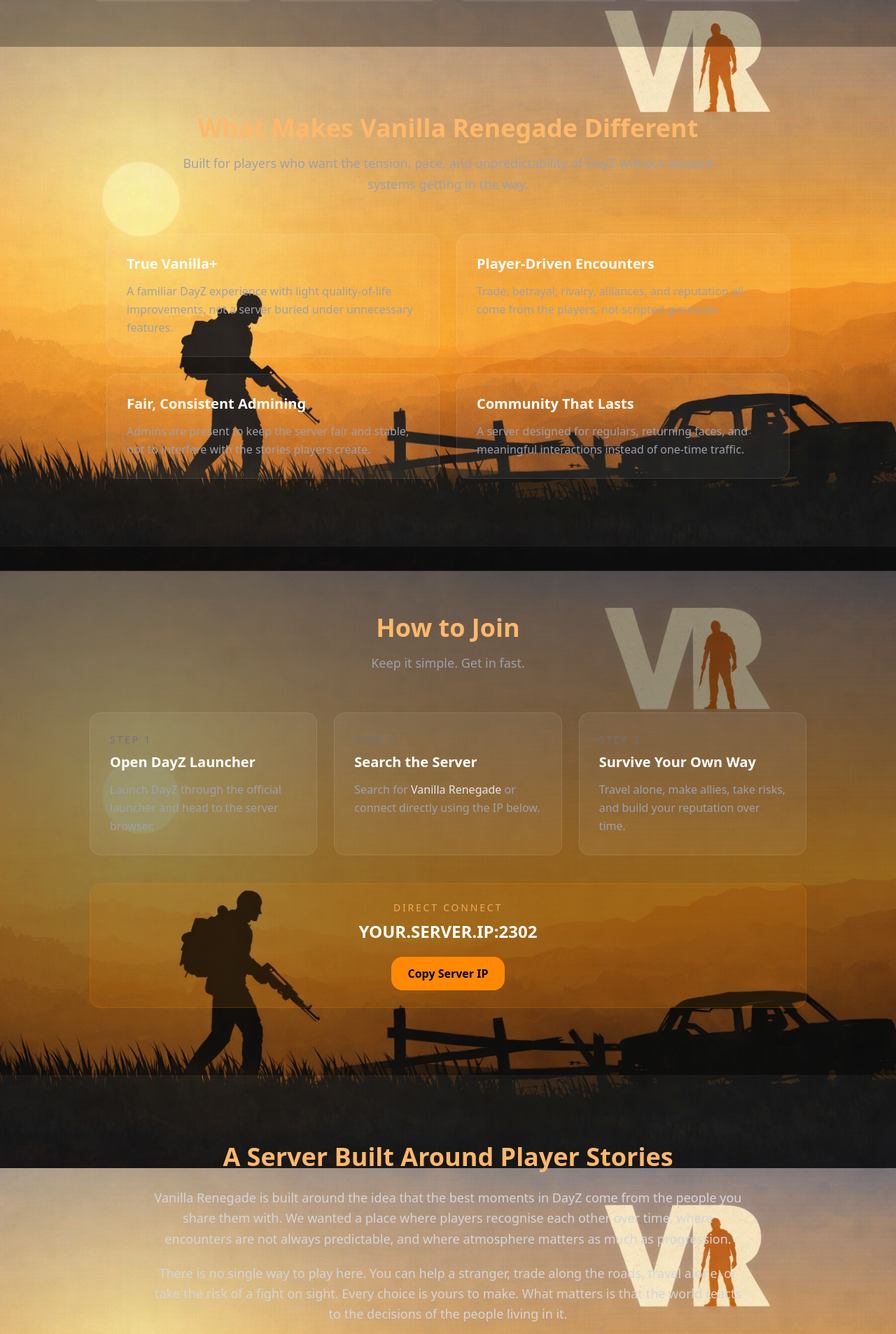
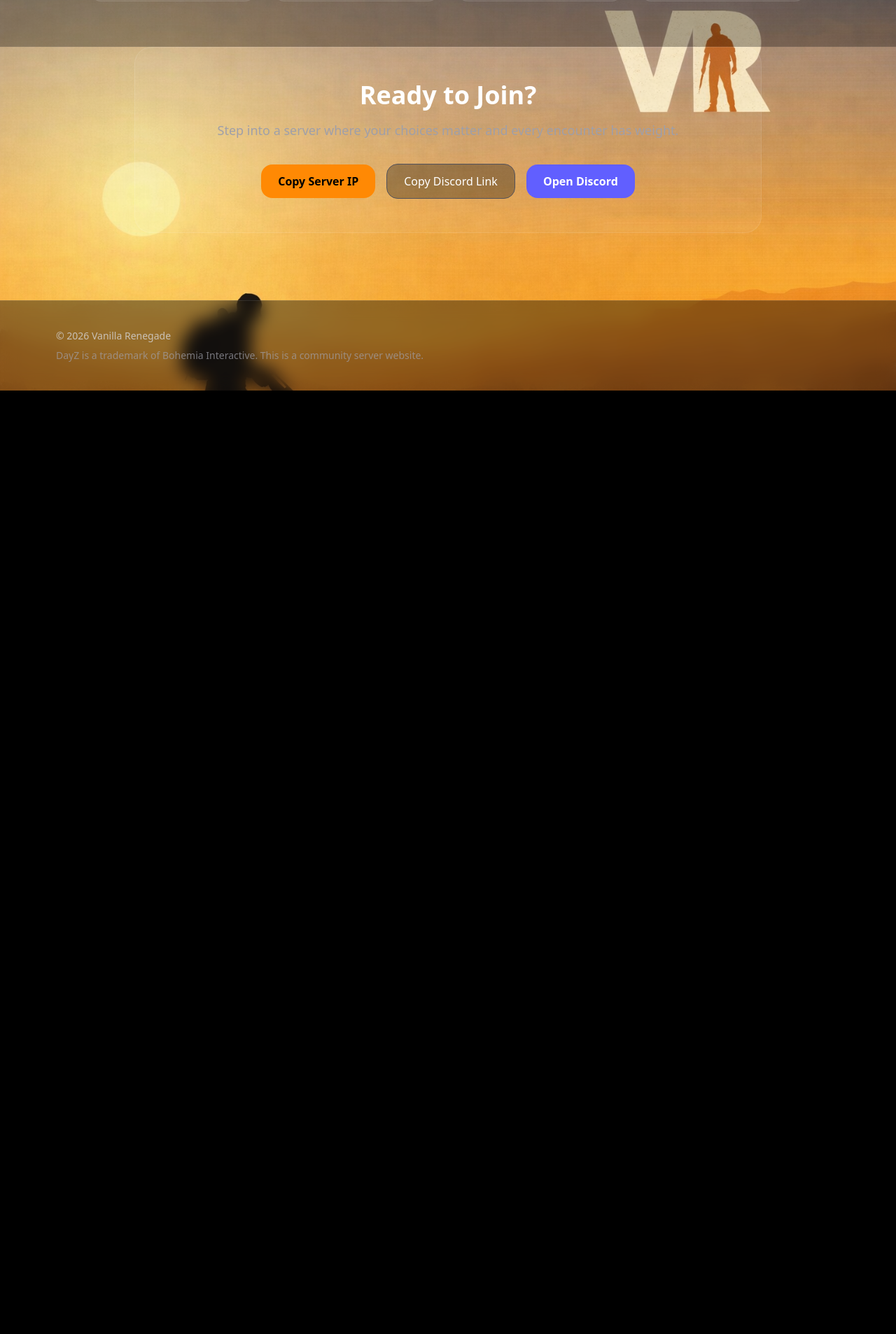
Before and after one commit to VR-Dayz/vanilla-renegade-site, a Next.js app: page / in a window 1280 px wide. Shown: the part 891-2797 px from the top of the page at 70% size. After the commit the page ends 1449 px from the top, so only its background shows below. Built offline with nearby package versions, Linux system fonts and the light colour scheme.

Commit message:
Update page.tsx

```diff
--- a/src/app/page.tsx
+++ b/src/app/page.tsx
@@ -2,6 +2,7 @@
 
 const SERVER_IP = "YOUR.SERVER.IP:2302";
 const SERVER_NAME = "Vanilla Renegade";
+const DISCORD_URL = "https://discord.gg/y8CHBBtrvk";
 
 export default function Home() {
   const copyServerIP = async () => {
@@ -10,6 +11,15 @@
       alert(`Server IP copied: ${SERVER_IP}`);
     } catch {
       alert(`Copy failed. Server IP: ${SERVER_IP}`);
+    }
+  };
+
+  const copyDiscordLink = async () => {
+    try {
+      await navigator.clipboard.writeText(DISCORD_URL);
+      alert("Discord invite copied!");
+    } catch {
+      alert(`Copy failed. Link: ${DISCORD_URL}`);
     }
   };
 
@@ -37,6 +47,7 @@
             </p>
           </div>
 
+          {/* HERO BUTTONS */}
           <div className="flex flex-col sm:flex-row items-center justify-center gap-4">
             <button
               onClick={copyServerIP}
@@ -52,11 +63,20 @@
               How to Join
             </a>
 
-            <a
-              href="/discord"
+            <button
+              onClick={copyDiscordLink}
               className="w-full sm:w-auto rounded-2xl border border-zinc-600 bg-black/30 px-6 py-3 text-white font-medium transition hover:border-zinc-400 hover:bg-white/5"
             >
-              Join Discord
+              Copy Discord Link
+            </button>
+
+            <a
+              href={DISCORD_URL}
+              target="_blank"
+              rel="noopener noreferrer"
+              className="w-full sm:w-auto rounded-2xl bg-indigo-500 px-6 py-3 text-white font-semibold transition hover:bg-indigo-400"
+            >
+              Open Discord
             </a>
           </div>
 
@@ -69,196 +89,27 @@
         </div>
       </section>
 
-      {/* QUICK INFO / SOCIAL PROOF */}
+      {/* QUICK INFO */}
       <section className="px-6 py-16 border-t border-white/5 border-b border-white/5 bg-black/30">
         <div className="max-w-5xl mx-auto grid grid-cols-1 sm:grid-cols-2 lg:grid-cols-4 gap-6 text-center">
-          <div className="rounded-2xl border border-white/10 bg-white/5 p-6">
-            <p className="text-sm uppercase tracking-[0.2em] text-zinc-500">
-              Perspective
-            </p>
-            <p className="mt-2 text-xl font-semibold text-white">1PP</p>
-          </div>
-
-          <div className="rounded-2xl border border-white/10 bg-white/5 p-6">
-            <p className="text-sm uppercase tracking-[0.2em] text-zinc-500">
-              Style
-            </p>
-            <p className="mt-2 text-xl font-semibold text-white">Vanilla+</p>
-          </div>
-
-          <div className="rounded-2xl border border-white/10 bg-white/5 p-6">
-            <p className="text-sm uppercase tracking-[0.2em] text-zinc-500">
-              Region
-            </p>
-            <p className="mt-2 text-xl font-semibold text-white">EU</p>
-          </div>
-
-          <div className="rounded-2xl border border-white/10 bg-white/5 p-6">
-            <p className="text-sm uppercase tracking-[0.2em] text-zinc-500">
-              Raiding
-            </p>
-            <p className="mt-2 text-xl font-semibold text-white">
-              Weekends Only
-            </p>
-          </div>
-        </div>
-      </section>
-
-      {/* WHAT MAKES US DIFFERENT */}
-      <section className="max-w-5xl mx-auto px-6 py-24">
-        <div className="text-center max-w-3xl mx-auto space-y-4 mb-14">
-          <h2 className="text-3xl md:text-4xl font-semibold text-orange-300">
-            What Makes Vanilla Renegade Different
-          </h2>
-          <p className="text-zinc-400 text-base md:text-lg leading-relaxed">
-            Built for players who want the tension, pace, and unpredictability
-            of DayZ without bloated systems getting in the way.
-          </p>
-        </div>
-
-        <div className="grid grid-cols-1 md:grid-cols-2 gap-6">
           {[
-            {
-              title: "True Vanilla+",
-              text: "A familiar DayZ experience with light quality-of-life improvements, not a server buried under unnecessary features.",
-            },
-            {
-              title: "Player-Driven Encounters",
-              text: "Trade, betrayal, rivalry, alliances, and reputation all come from the players, not scripted gimmicks.",
-            },
-            {
-              title: "Fair, Consistent Admining",
-              text: "Admins are present to keep the server fair and stable, not to interfere with the stories players create.",
-            },
-            {
-              title: "Community That Lasts",
-              text: "A server designed for regulars, returning faces, and meaningful interactions instead of one-time traffic.",
-            },
+            { label: "Perspective", value: "1PP" },
+            { label: "Style", value: "Vanilla+" },
+            { label: "Region", value: "EU" },
+            { label: "Raiding", value: "Weekends Only" },
           ].map((item) => (
             <div
-              key={item.title}
-              className="rounded-2xl border border-white/10 bg-white/5 p-7 text-left"
+              key={item.label}
+              className="rounded-2xl border border-white/10 bg-white/5 p-6"
             >
-              <h3 className="text-xl font-semibold text-white">{item.title}</h3>
-              <p className="mt-3 text-zinc-400 leading-relaxed">{item.text}</p>
+              <p className="text-sm uppercase tracking-[0.2em] text-zinc-500">
+                {item.label}
+              </p>
+              <p className="mt-2 text-xl font-semibold text-white">
+                {item.value}
+              </p>
             </div>
           ))}
-        </div>
-      </section>
-
-      {/* HOW TO JOIN */}
-      <section className="px-6 py-24 bg-black/40 border-t border-white/5 border-b border-white/5">
-        <div className="max-w-5xl mx-auto">
-          <div className="text-center max-w-3xl mx-auto space-y-4 mb-14">
-            <h2 className="text-3xl md:text-4xl font-semibold text-orange-300">
-              How to Join
-            </h2>
-            <p className="text-zinc-400 text-base md:text-lg leading-relaxed">
-              Keep it simple. Get in fast.
-            </p>
-          </div>
-
-          <div className="grid grid-cols-1 md:grid-cols-3 gap-6">
-            <div className="rounded-2xl border border-white/10 bg-white/5 p-7">
-              <p className="text-sm uppercase tracking-[0.2em] text-zinc-500">
-                Step 1
-              </p>
-              <h3 className="mt-2 text-xl font-semibold text-white">
-                Open DayZ Launcher
-              </h3>
-              <p className="mt-3 text-zinc-400 leading-relaxed">
-                Launch DayZ through the official launcher and head to the server
-                browser.
-              </p>
-            </div>
-
-            <div className="rounded-2xl border border-white/10 bg-white/5 p-7">
-              <p className="text-sm uppercase tracking-[0.2em] text-zinc-500">
-                Step 2
-              </p>
-              <h3 className="mt-2 text-xl font-semibold text-white">
-                Search the Server
-              </h3>
-              <p className="mt-3 text-zinc-400 leading-relaxed">
-                Search for{" "}
-                <span className="text-zinc-200 font-medium">{SERVER_NAME}</span>{" "}
-                or connect directly using the IP below.
-              </p>
-            </div>
-
-            <div className="rounded-2xl border border-white/10 bg-white/5 p-7">
-              <p className="text-sm uppercase tracking-[0.2em] text-zinc-500">
-                Step 3
-              </p>
-              <h3 className="mt-2 text-xl font-semibold text-white">
-                Survive Your Own Way
-              </h3>
-              <p className="mt-3 text-zinc-400 leading-relaxed">
-                Travel alone, make allies, take risks, and build your reputation
-                over time.
-              </p>
-            </div>
-          </div>
-
-          <div className="mt-10 rounded-2xl border border-orange-400/20 bg-orange-400/10 p-6 text-center">
-            <p className="text-sm uppercase tracking-[0.2em] text-orange-300/80">
-              Direct Connect
-            </p>
-            <p className="mt-2 text-xl md:text-2xl font-semibold text-white">
-              {SERVER_IP}
-            </p>
-            <button
-              onClick={copyServerIP}
-              className="mt-5 rounded-2xl bg-orange-400 px-6 py-3 text-black font-semibold transition hover:bg-orange-300"
-            >
-              Copy Server IP
-            </button>
-          </div>
-        </div>
-      </section>
-
-      {/* IMMERSIVE STORY / BRAND MESSAGE */}
-      <section className="max-w-4xl mx-auto px-6 py-24 text-center">
-        <div className="space-y-6">
-          <h2 className="text-3xl md:text-4xl font-semibold text-orange-300">
-            A Server Built Around Player Stories
-          </h2>
-
-          <div className="space-y-5 text-zinc-300 leading-relaxed text-base md:text-lg">
-            <p>
-              Vanilla Renegade is built around the idea that the best moments in
-              DayZ come from the people you share them with. We wanted a place
-              where players recognise each other over time, where encounters are
-              not always predictable, and where atmosphere matters as much as
-              progression.
-            </p>
-
-            <p>
-              There is no single way to play here. You can help a stranger,
-              trade along the roads, travel alone, or take the risk of a fight
-              on sight. Every choice is yours to make. What matters is that the
-              world reacts to the decisions of the people living in it.
-            </p>
-
-            <p>
-              Our focus is a steady, fair environment that encourages players to
-              stay, return, and become familiar faces rather than passing
-              traffic. Some days will be quiet, others tense, and occasionally
-              unforgettable, shaped by players and not forced mechanics.
-            </p>
-
-            <p>
-              Admins are present to keep things fair and consistent, not to
-              interfere. Your journey is not scripted, and your reputation is
-              earned.
-            </p>
-
-            <p>
-              Whether you are new to DayZ or have thousands of hours, you are
-              welcome here. Find your path, live with the consequences, and make
-              the story your own.
-            </p>
-          </div>
         </div>
       </section>
 
@@ -268,9 +119,10 @@
           <h2 className="text-3xl md:text-4xl font-semibold text-white">
             Ready to Join?
           </h2>
+
           <p className="mt-4 text-zinc-400 text-base md:text-lg max-w-2xl mx-auto leading-relaxed">
-            Step into a server where your choices matter, your name can mean
-            something, and every encounter has weight.
+            Step into a server where your choices matter and every encounter has
+            weight.
           </p>
 
           <div className="mt-8 flex flex-col sm:flex-row items-center justify-center gap-4">
@@ -281,11 +133,20 @@
               Copy Server IP
             </button>
 
-            <a
-              href="/discord"
+            <button
+              onClick={copyDiscordLink}
               className="w-full sm:w-auto rounded-2xl border border-zinc-600 bg-black/30 px-6 py-3 text-white font-medium transition hover:border-zinc-400 hover:bg-white/5"
             >
-              Join Discord
+              Copy Discord Link
+            </button>
+
+            <a
+              href={DISCORD_URL}
+              target="_blank"
+              rel="noopener noreferrer"
+              className="w-full sm:w-auto rounded-2xl bg-indigo-500 px-6 py-3 text-white font-semibold transition hover:bg-indigo-400"
+            >
+              Open Discord
             </a>
           </div>
         </div>
```
